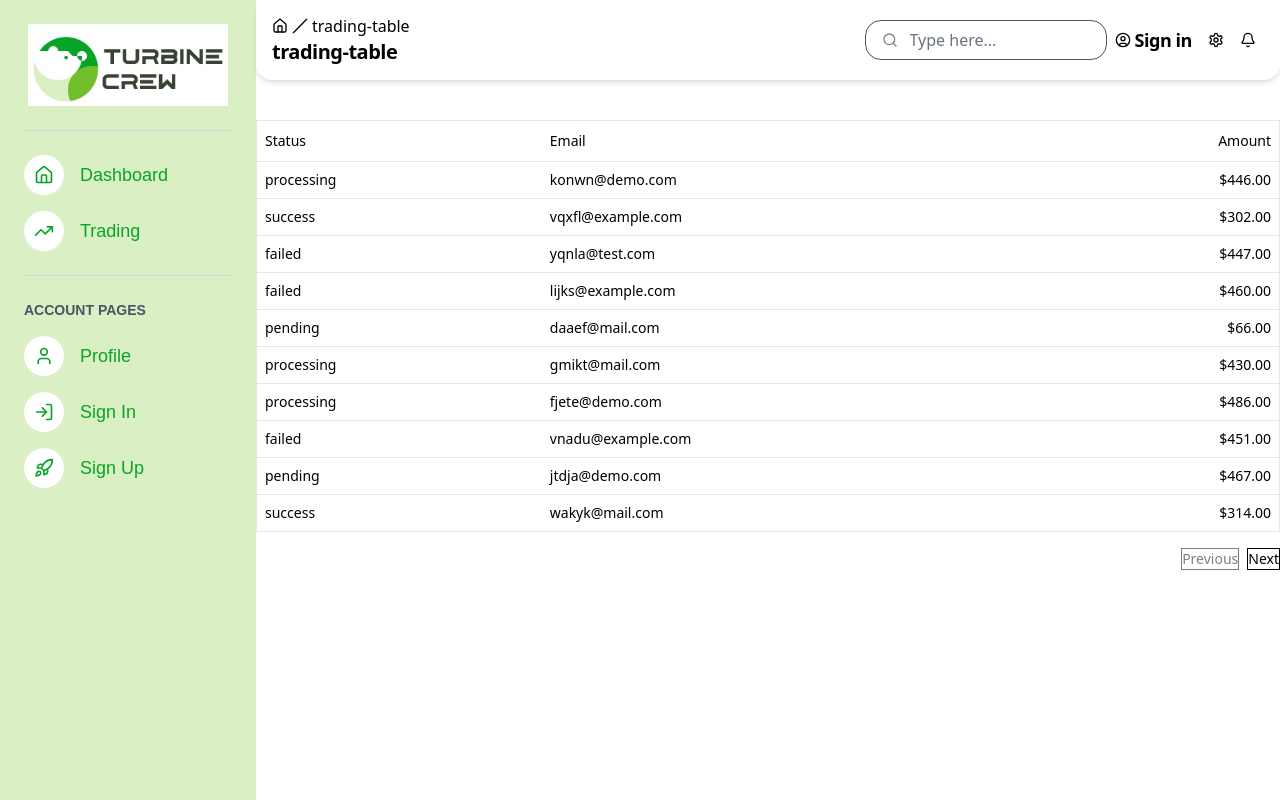
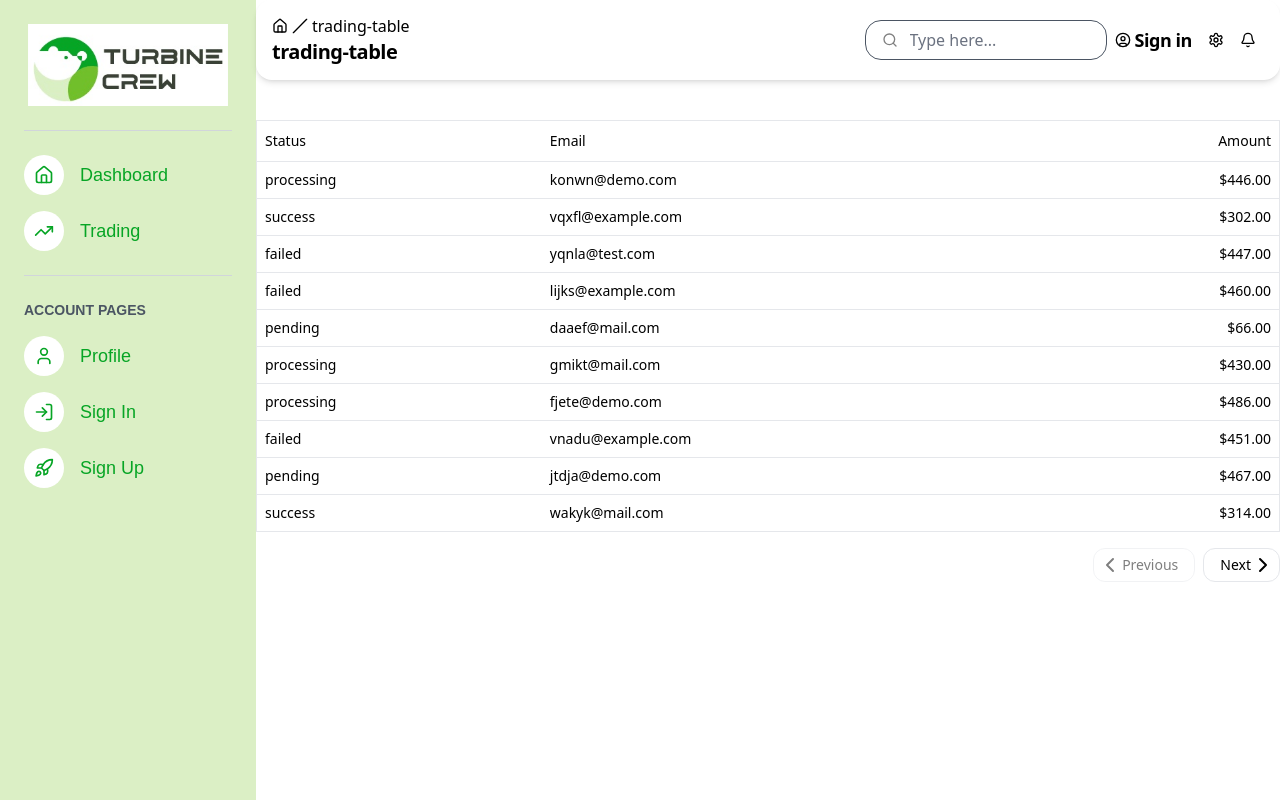
Before and after one commit to turbinecrew/turbin_electrical, a Next.js app: page /trading/trading-table in a window 1280 px wide. Built offline with nearby package versions, Linux system fonts and the light colour scheme.

Commit message:
🎨 : 페이지 이동 버튼 css 변경 작업

```diff
--- a/src/app/(main)/trading/trading-table/data-table.tsx
+++ b/src/app/(main)/trading/trading-table/data-table.tsx
@@ -1,10 +1,12 @@
 "use client"
-
+import * as React from "react"
 import {
 	ColumnDef,
+	SortingState,
 	flexRender,
 	getCoreRowModel,
 	getPaginationRowModel,
+	getSortedRowModel,
 	useReactTable,
 } from "@tanstack/react-table"
 
@@ -17,6 +19,7 @@ import {
 	TableRow,
 } from "@/components/ui/table"
 import Button from "@/components/common/button"
+import { ChevronLeft, ChevronRight } from "lucide-react"
 
 interface DataTableProps<TData, TValue> {
 	columns: ColumnDef<TData, TValue>[]
@@ -27,11 +30,17 @@ export function DataTable<TData, TValue>({
 	columns,
 	data,
 }: DataTableProps<TData, TValue>) {
+	const [sorting, setSorting] = React.useState<SortingState>([])
 	const table = useReactTable({
 		data,
 		columns,
 		getCoreRowModel: getCoreRowModel(),
 		getPaginationRowModel: getPaginationRowModel(),
+		onSortingChange: setSorting,
+		getSortedRowModel: getSortedRowModel(),
+		state: {
+			sorting,
+		},
 	})
 
 	return (
@@ -88,16 +97,20 @@ export function DataTable<TData, TValue>({
 			</div>
 			<div className="flex items-center justify-end space-x-2 py-4">
 				<Button
+					className="pr-4 hover:bg-lime-200"
 					onClick={() => table.previousPage()}
 					disabled={!table.getCanPreviousPage()}
 				>
+					<ChevronLeft />
 					Previous
 				</Button>
 				<Button
+					className="pl-4 hover:bg-lime-200"
 					onClick={() => table.nextPage()}
 					disabled={!table.getCanNextPage()}
 				>
 					Next
+					<ChevronRight />
 				</Button>
 			</div>
 		</div>
--- a/src/components/common/button/index.tsx
+++ b/src/components/common/button/index.tsx
@@ -12,7 +12,7 @@ const Button = (props: ButtonProps) => {
 			{...rest}
 			className={cn(
 				className,
-				"inline-flex items-center justify-center gap-2 whitespace-nowrap rounded-md border border-input bg-background text-sm font-medium ring-offset-background transition-colors hover:bg-accent hover:text-accent-foreground focus-visible:outline-none focus-visible:ring-2 focus-visible:ring-ring focus-visible:ring-offset-2 disabled:pointer-events-none disabled:opacity-50",
+				"flex items-center justify-center rounded-xl border p-1 text-sm font-medium disabled:pointer-events-none disabled:opacity-50",
 			)}
 		>
 			{props.children}
```
